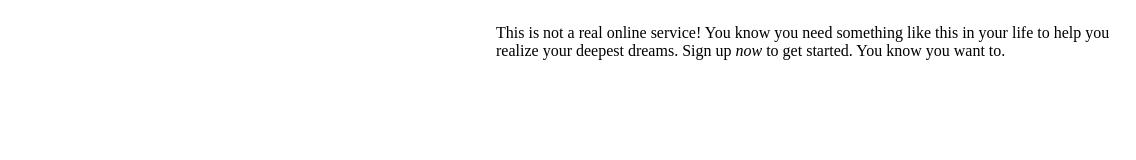
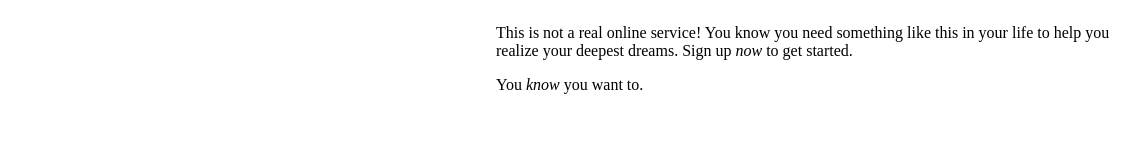
Before and after one commit to Duke242/signUpForm, a website: page index.html in a window 1280 px wide. Shown: the full height of the page, 144-1280 px from the left. Drawn offline with Linux system fonts and the light colour scheme.

```diff
--- a/index.html
+++ b/index.html
@@ -20,9 +20,8 @@
 
         <p>This is not a real online service! You know you need something like this in your life to help you realize your deepest dreams.
             Sign up <i>now</i> to get started.
-
-            You <a>know</a> you want to.
         </p>
+        <p>You <i>know</i> you want to.</p>
 
 
     </div>
```
Also changed, not shown: package.json (added, +23 -0 lines), 1 other file.
